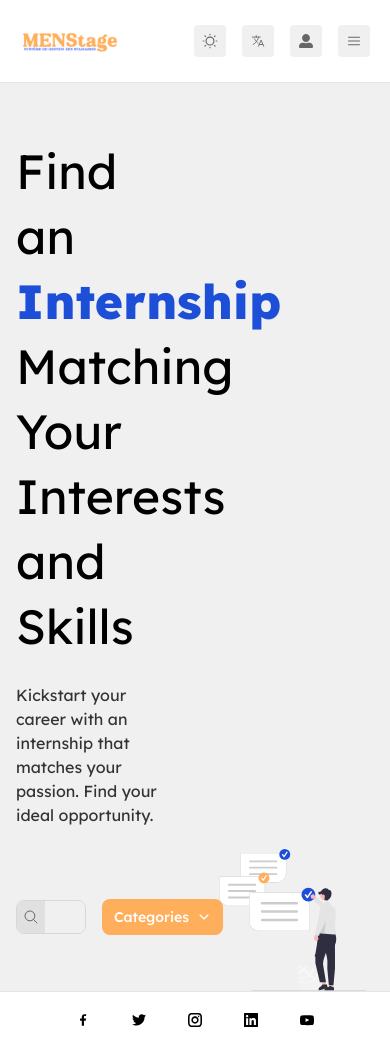
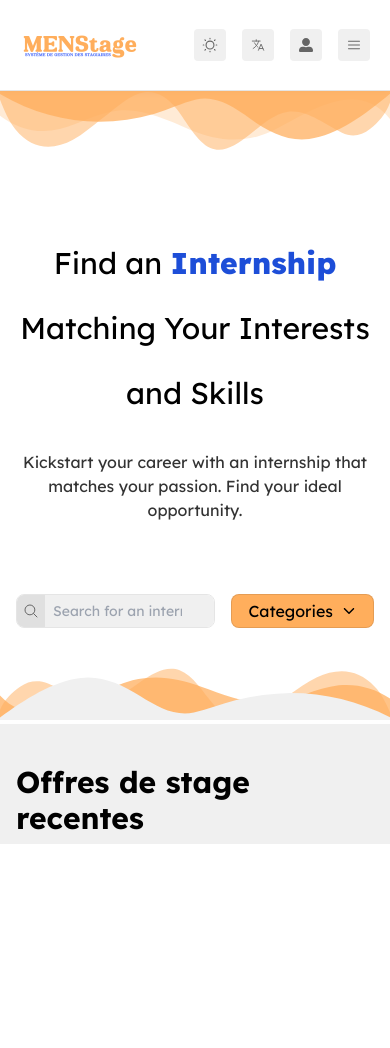
Before and after one commit to Zawalid/GestHub, a React (Vite) app: page / in a window 390 px wide. After the commit the page ends 844 px from the top, so only its background shows below. Built offline with nearby package versions, Linux system fonts and the light colour scheme.

Commit message:
add offers section

```diff
--- a/src/components/auth/Login.jsx
+++ b/src/components/auth/Login.jsx
@@ -3,7 +3,7 @@ import { useForm } from "../../hooks/useForm";
 import { Button, Modal } from "../ui";
 import { useTranslation } from "react-i18next";
 
-function Login({ isOpen, onClose }) {
+function Login({ isOpen, onClose,openRegister }) {
   const { t } = useTranslation();
   const {
     formOption: { onSubmit },
@@ -29,8 +29,8 @@ function Login({ isOpen, onClose }) {
     gridLayout: false,
   });
   return (
-    <Modal isOpen={isOpen} className={"w-full h-full md:w-1/2  md:h-fit"}>
-      <div className="relative flex flex-col  p-10 space-y-4 ">
+    <Modal isOpen={isOpen} className={"w-full pt-10 md:pt-0 h-full md:w-3/4 lg:w-1/2  md:h-fit"}>
+      <div className="relative flex flex-col  p-10">
         <Button
           className="absolute right-2 top-2"
           onClick={onClose}
@@ -39,12 +39,16 @@ function Login({ isOpen, onClose }) {
         >
           <PiX />
         </Button>
-        <h1 className="text-text-primary text-4xl">
+        <h1 className="text-text-primary text-4xl my-10">
           {t("auth.login.title1")}{" "}
           <span className="text-secondary">{t("auth.login.title2")}</span>
         </h1>
         <FormInputs />
-        <Button onClick={onSubmit}>{t("auth.login.submit")}</Button>
+        <p  className=" underline text-text-secondary cursor-pointer text-sm mt-4" onClick={() => {
+            onClose(false);
+            openRegister(true)
+        }} >Vous navez pas de compte</p>
+        <Button className={'self-end my-4'} onClick={onSubmit}>{t("auth.login.submit")}</Button>
       </div>
     </Modal>
   );
--- a/src/components/auth/Register.jsx
+++ b/src/components/auth/Register.jsx
@@ -16,46 +16,46 @@ function Register({ isOpen, onClose }) {
     fields: [
       {
         name: "firstName",
-        label: "First Name",
+        label:  t('auth.register.firstName.label') ,
       },
       {
         name: "lastName",
-        label: "Last Name",
+        label:  t('auth.register.lastName.label') ,
       },
       {
         name: "email",
         type: "email",
-        label: "Email Address",
+        label:  t('auth.register.email.label') ,
       },
       {
         name: "phone",
-        label: "Phone Number",
+        label:  t('auth.register.phone.label') ,
       },
       {
         name: "city",
-        label: "City",
+        label:  t('auth.register.city.label') ,
       },
       {
         name: "birthday",
         type: "date",
-        label: "Birthday",
+        label:  t('auth.register.birthday.label') ,
       },
       {
-        name: "newPassword",
+        name: "password",
         type: "password",
-        label: "New Password",
+        label:  t('auth.register.password.label') ,
       },
       {
         name: "confirmPassword",
         type: "password",
-        label: "Confirm Password",
+        label:  t('auth.register.confirmePassword.label') ,
       },
     ],
     submit: (data) => console.log(data),
     gridLayout: true,
   });
   return (
-    <Modal isOpen={isOpen} className={"w-full h-full md:w-3/4  md:h-fit"}>
+    <Modal isOpen={isOpen} className={"w-full overflow-auto h-full md:w-3/4  md:h-fit"}>
       <div className="relative flex flex-col  p-10 space-y-4 ">
         <Button
           className="absolute right-2 top-2"
@@ -70,7 +70,7 @@ function Register({ isOpen, onClose }) {
           <span className="text-secondary">{t("auth.login.title2")}</span>
         </h1>
         <FormInputs />
-        <Button onClick={onSubmit}>{t("auth.login.submit")}</Button>
+        <Button className={'self-end'} onClick={onSubmit}>{t("auth.register.submit")}</Button>
       </div>
     </Modal>
   );
--- a/src/components/homepage/Header.jsx
+++ b/src/components/homepage/Header.jsx
@@ -51,7 +51,7 @@ export function Header() {
         onClose={() => setIsMobileMenuOpen(false)}
       />
 
-      <Login isOpen={isSignInOpen} onClose={() => setIsSignInOpen(false)} />
+      <Login isOpen={isSignInOpen} openRegister={setIsRegisterOpen} onClose={setIsSignInOpen} />
       <Register
         isOpen={isRegisterOpen}
         onClose={() => setIsRegisterOpen(false)}
--- a/src/components/homepage/Hero.jsx
+++ b/src/components/homepage/Hero.jsx
@@ -1,5 +1,4 @@
 import { IoIosArrowDown } from "react-icons/io";
-import { Button } from "../ui/Button"
 import { DropDown } from "../ui/DropDown"
 import { SearchInput } from "../ui/SearchInput"
 import { useSearchParams } from "react-router-dom"
@@ -13,26 +12,41 @@ function Hero() {
         setSearchParams(searchParams)
     }
     return (
-        <div className="grid grid-cols-2 pt-10 bg-background-secondary lg:px-24">
-            <div className="flex flex-col pb-10">
+        <div className="relative grid grid-cols-1 min-h-[75vh] max-lg:text-center lg:grid-cols-2 pt-10 lg:px-10 2xl:px-24">
+            <div className="flex my-auto flex-col pb-10 mb-10">
                 <div className="p-4 mb-10">
-                    <h1 className="text-5xl text-text-primary mb-6 leading-[65px]">{t('hero.title1')} <span className=" font-extrabold text-secondary hover:text-secondary-hover"> {t('hero.title2')} </span>  {t('hero.title3')}</h1>
+                    <h1 className="text-3xl sm:text-4xl lg:text-5xl text-text-primary mb-6 leading-[65px]">{t('hero.title1')} <span className=" font-extrabold text-secondary hover:text-secondary-hover"> {t('hero.title2')} </span>  {t('hero.title3')}</h1>
                     <p className="text-text-secondary">{t('hero.paragraph')}</p>
                 </div>
-                <div className="flex items-center gap-4 p-4">
+                <div className="flex justify-center lg:justify-start items-center gap-4 p-4">
                     <SearchInput onChange={(query) => {
                         searchParams.set('search', query)
                         setSearchParams(searchParams)
-                    }} query={query} className='h' placeholder={t('hero.placeholder')} />
-                    <DropDown toggler={<Button className={'flex items-center gap-2'}>{t('hero.categories')} <IoIosArrowDown/> </Button>} >
-                        <DropDown.Option onClick={()=>setToUrl('category','it')}>It </DropDown.Option>
-                        <DropDown.Option onClick={()=>setToUrl('category','Cyber securiy')} >Cyber security</DropDown.Option>
-                        <DropDown.Option onClick={()=>setToUrl('category','Secretariat')}>Secretariat</DropDown.Option>
+                    }} query={query} placeholder={t('hero.placeholder')} />
+                    <DropDown toggler={<span className={'flex items-center gap-2  border px-4 py-1 rounded-lg border-border bg-primary hover:bg-primary-hover '}>{t('hero.categories')} <IoIosArrowDown/> </span>} >
+                        {
+                            ['it', 'Cyber securiy', 'Secretariat'].map(e =>
+                                <DropDown.Option key={e} onClick={() => setToUrl('category', e)}>{e}</DropDown.Option>)
+                        }
                     </DropDown>
                 </div>
            </div>
-            <div className="flex self-end justify-center items-center">
+            <div className="hidden lg:flex self-end justify-center items-center">
                 <img src="SVG/hero.svg" className=" w-3/4" alt="" />
+            </div>
+            <div className=" absolute top-0 left-0 w-full overflow-hidden leading-[0] ">
+                <svg className="h-16 md:h-24 w-full" data-name="Layer 1" xmlns="http://www.w3.org/2000/svg" viewBox="0 0 1200 120" preserveAspectRatio="none">
+                    <path d="M0,0V46.29c47.79,22.2,103.59,32.17,158,28,70.36-5.37,136.33-33.31,206.8-37.5C438.64,32.43,512.34,53.67,583,72.05c69.27,18,138.3,24.88,209.4,13.08,36.15-6,69.85-17.84,104.45-29.34C989.49,25,1113-14.29,1200,52.47V0Z" opacity=".25" className=" fill-primary"></path>
+                    <path d="M0,0V15.81C13,36.92,27.64,56.86,47.69,72.05,99.41,111.27,165,111,224.58,91.58c31.15-10.15,60.09-26.07,89.67-39.8,40.92-19,84.73-46,130.83-49.67,36.26-2.85,70.9,9.42,98.6,31.56,31.77,25.39,62.32,62,103.63,73,40.44,10.79,81.35-6.69,119.13-24.28s75.16-39,116.92-43.05c59.73-5.85,113.28,22.88,168.9,38.84,30.2,8.66,59,6.17,87.09-7.5,22.43-10.89,48-26.93,60.65-49.24V0Z" opacity=".5" className="fill-primary"></path>
+                    <path d="M0,0V5.63C149.93,59,314.09,71.32,475.83,42.57c43-7.64,84.23-20.12,127.61-26.46,59-8.63,112.48,12.24,165.56,35.4C827.93,77.22,886,95.24,951.2,90c86.53-7,172.46-45.71,248.8-84.81V0Z" className="fill-primary animate-pulse"></path>
+                </svg>
+            </div>
+            <div className=" absolute rotate-180 md:top-[89.3%] top-[90.5%] left-0 w-full overflow-hidden leading-[0] ">
+                <svg className="h-14 md:h-16 w-full" data-name="Layer 1" xmlns="http://www.w3.org/2000/svg" viewBox="0 0 1200 120" preserveAspectRatio="none">
+                    <path d="M0,0V46.29c47.79,22.2,103.59,32.17,158,28,70.36-5.37,136.33-33.31,206.8-37.5C438.64,32.43,512.34,53.67,583,72.05c69.27,18,138.3,24.88,209.4,13.08,36.15-6,69.85-17.84,104.45-29.34C989.49,25,1113-14.29,1200,52.47V0Z" opacity="1" className=" fill-primary animate-pulse"></path>
+                    <path d="M0,0V15.81C13,36.92,27.64,56.86,47.69,72.05,99.41,111.27,165,111,224.58,91.58c31.15-10.15,60.09-26.07,89.67-39.8,40.92-19,84.73-46,130.83-49.67,36.26-2.85,70.9,9.42,98.6,31.56,31.77,25.39,62.32,62,103.63,73,40.44,10.79,81.35-6.69,119.13-24.28s75.16-39,116.92-43.05c59.73-5.85,113.28,22.88,168.9,38.84,30.2,8.66,59,6.17,87.09-7.5,22.43-10.89,48-26.93,60.65-49.24V0Z" opacity=".5" className="fill-primary"></path>
+                    <path d="M0,0V5.63C149.93,59,314.09,71.32,475.83,42.57c43-7.64,84.23-20.12,127.61-26.46,59-8.63,112.48,12.24,165.56,35.4C827.93,77.22,886,95.24,951.2,90c86.53-7,172.46-45.71,248.8-84.81V0Z" className=" fill-background-secondary"></path>
+                </svg>
             </div>
         </div>
     )
--- /dev/null
+++ b/src/components/homepage/Offers.jsx
@@ -0,0 +1,42 @@
+import { useState } from 'react'
+import { CiLocationOn } from "react-icons/ci";
+
+const ofers = [
+    {title:'devlopper backend',description: "Lorem ipsum dolor sit amet consectetur adipisicing elit. Fuga perferendis et quam nostrum assumenda, consequuntur cum suscipit ut aliquam, possimus, harum ullam repellat animi rem iste ex ipsam inventore porro.",date:'12/12/2023',ville:'rabat'},
+    {title:'devlopper frontend',description:'react',date:'12/12/2023',ville:'sale'},
+    {title:'engineer devops',description:'ci/cd',date:'12/12/2023',ville:'rabat'},
+    {title:'a ',description:'laravel',date:'12/12/2023',ville:'rabat'},
+]
+
+function Offers() {
+    const [offers,setOffers]=useState(ofers)
+    return (
+        <div className="p-4 py-10 bg-background-secondary">
+            <h1 className="text-text-primary font-bold text-3xl border-b-2 w-fit pb-4 border-text-secondary">Offres de stage recentes</h1>
+            <div>
+
+            </div>
+            <div className="text-text-primary grid grid-cols-2 gap-4 my-5">
+                {offers.map(e=><OfferCard key={e} offer={e}/>)}
+            </div>
+        </div>
+    )
+}
+
+export default Offers
+
+
+function OfferCard({offer}) {
+    const { title, description,date,ville} = offer
+    return (
+        <div className=" relative border  p-2 space-y-2">
+            <p className=" font-bold ">{title}</p>
+            <span className=" text-sm absolute z-10 top-0 right-0 px-1 text-text-secondary">{date }</span>
+            <p>{description.slice(0, 100)}...</p>
+            <p className="flex items-center gap-2"><CiLocationOn className="text-xlg" />{ville}</p>
+            <div className="flex justify-end">
+                <span className="bg-green-600 px-1 rounded-[3px] text-xs font-bold"> 6 mois</span>
+            </div>
+        </div>
+    )
+}
--- a/src/components/ui/logo.jsx
+++ b/src/components/ui/logo.jsx
@@ -2,7 +2,7 @@ import { Link } from "react-router-dom";
 
 export function Logo() {
     return (
-        <Link to={'/'} className={`w-[100px]`}>
+        <Link to={'/'} className={`w-[120px]`}>
             <img src="images/logo-MEN.png" alt="Logo" />
         </Link>
     )
--- a/src/i18n/locales/ar.json
+++ b/src/i18n/locales/ar.json
@@ -41,7 +41,45 @@
         "placeholder": "أدخل كلمة المرور الخاصة بك"
       },
       "submit": "تسجيل الدخول"
-    }
+    },
+    "register":{
+  "title1": "مرحبا بكم في",
+  "title2": "التدريب",
+  "email": {
+    "label": "بريدك الالكتروني",
+    "placeholder": "أدخل البريد الالكتروني الخاص بك"
+  },
+  "firstName": {
+    "label": "الاسم الأول",
+    "placeholder": "أدخل الاسم الأول"
+  },
+  "lastName": {
+    "label": "الاسم الأخير",
+    "placeholder": "أدخل الاسم الأخير"
+  },
+  "phone": {
+    "label": "رقم هاتفك",
+    "placeholder": "أدخل رقم هاتفك"
+  },
+  "birthday": {
+    "label": "تاريخ الميلاد",
+    "placeholder": "أدخل تاريخ ميلادك"
+  },
+  "city": {
+    "label": "المدينة",
+    "placeholder": "أدخل مدينتك"
+  },
+  "password": {
+    "label": "كلمة المرور",
+    "placeholder": "أدخل كلمة المرور"
+  },
+  "confirmePassword": {
+    "label": "تأكيد كلمة المرور",
+    "placeholder": "أعد كتابة كلمة المرور"
+  },
+  "submit": "تسجيل"
+}
+
   },
    "app": {
     "sidebar": {
--- a/src/i18n/locales/en.json
+++ b/src/i18n/locales/en.json
@@ -33,6 +33,43 @@
         "placeholder": "Enter your password"
       },
       "submit": "Login"
+    },
+     "register":{
+      "title1":"Welcome To ",
+      "title2":"Internship",
+      "email": {
+        "label": "Your Email",
+        "placeholder": "Your Email"
+      },
+      "firstName": {
+        "label": "First Name",
+        "placeholder": "First Name "
+      },
+      "lastName": {
+        "label": "Last Name",
+        "placeholder": "First Name   "
+      },
+      "phone": {
+        "label": "Your Phone Number",
+        "placeholder": ""
+      },
+      "birthday": {
+        "label": "Birthday",
+        "placeholder": ""
+      },
+      "city": {
+        "label": "City",
+        "placeholder": ""
+      },
+      "password": {
+        "label": "Password ",
+        "placeholder": ""
+      },
+      "confirmePassword": {
+        "label": "Confirme Password",
+        "placeholder": ""
+      },
+      "submit": "register"
     }
   },
   "hero": {
--- a/src/i18n/locales/fr.json
+++ b/src/i18n/locales/fr.json
@@ -41,7 +41,45 @@
                 "placeholder": "Entrez votre mot de passe"
             },
             "submit": "Se connecter"
-        }
+        },
+        "register":{
+  "title1": "Bienvenue à",
+  "title2": "Stage",
+  "email": {
+    "label": "Votre e-mail",
+    "placeholder": "Entrez votre adresse e-mail"
+  },
+  "firstName": {
+    "label": "Prénom",
+    "placeholder": "Entrez votre prénom"
+  },
+  "lastName": {
+    "label": "Nom",
+    "placeholder": "Entrez votre nom"
+  },
+  "phone": {
+    "label": "Votre numéro de téléphone",
+    "placeholder": "Entrez votre numéro de téléphone"
+  },
+  "birthday": {
+    "label": "Anniversaire",
+    "placeholder": "Entrez votre date de naissance"
+  },
+  "city": {
+    "label": "Ville",
+    "placeholder": "Entrez votre ville"
+  },
+  "password": {
+    "label": "Mot de passe",
+    "placeholder": "Entrez votre mot de passe"
+  },
+  "confirmePassword": {
+    "label": "Confirmer le mot de passe",
+    "placeholder": "Confirmez votre mot de passe"
+  },
+  "submit": "S'inscrire"
+}
+
   },
     "app": {
         "sidebar": {
--- a/src/pages/HomePage.jsx
+++ b/src/pages/HomePage.jsx
@@ -1,12 +1,14 @@
 import { Header} from '../components/homepage/Header'
 import { Footer} from '../components/homepage/Footer'
 import Hero from '../components/homepage/Hero'
+import Offers from '../components/homepage/Offers'
 
 export function HomePage() {
     return (
-        <div className='flex flex-col w-full'>
+        <div className='flex flex-col w-full overflow-auto'>
             <Header />
-            <Hero/>
+            <Hero />
+            <Offers/>
             <Footer />
         </div>
     )
```
Also changed, not shown: src/styles/libraries.css (+16 -8 lines).
